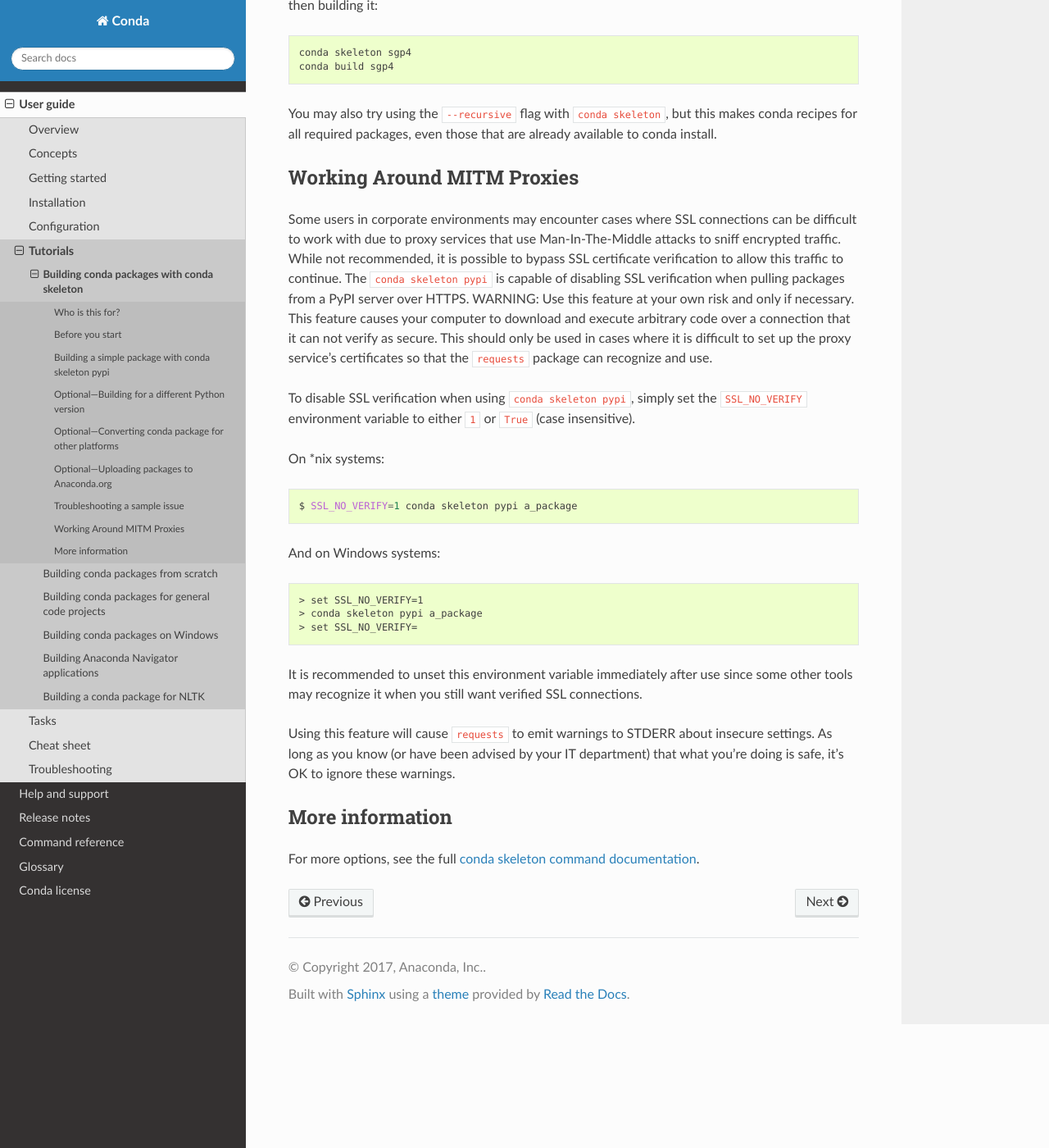
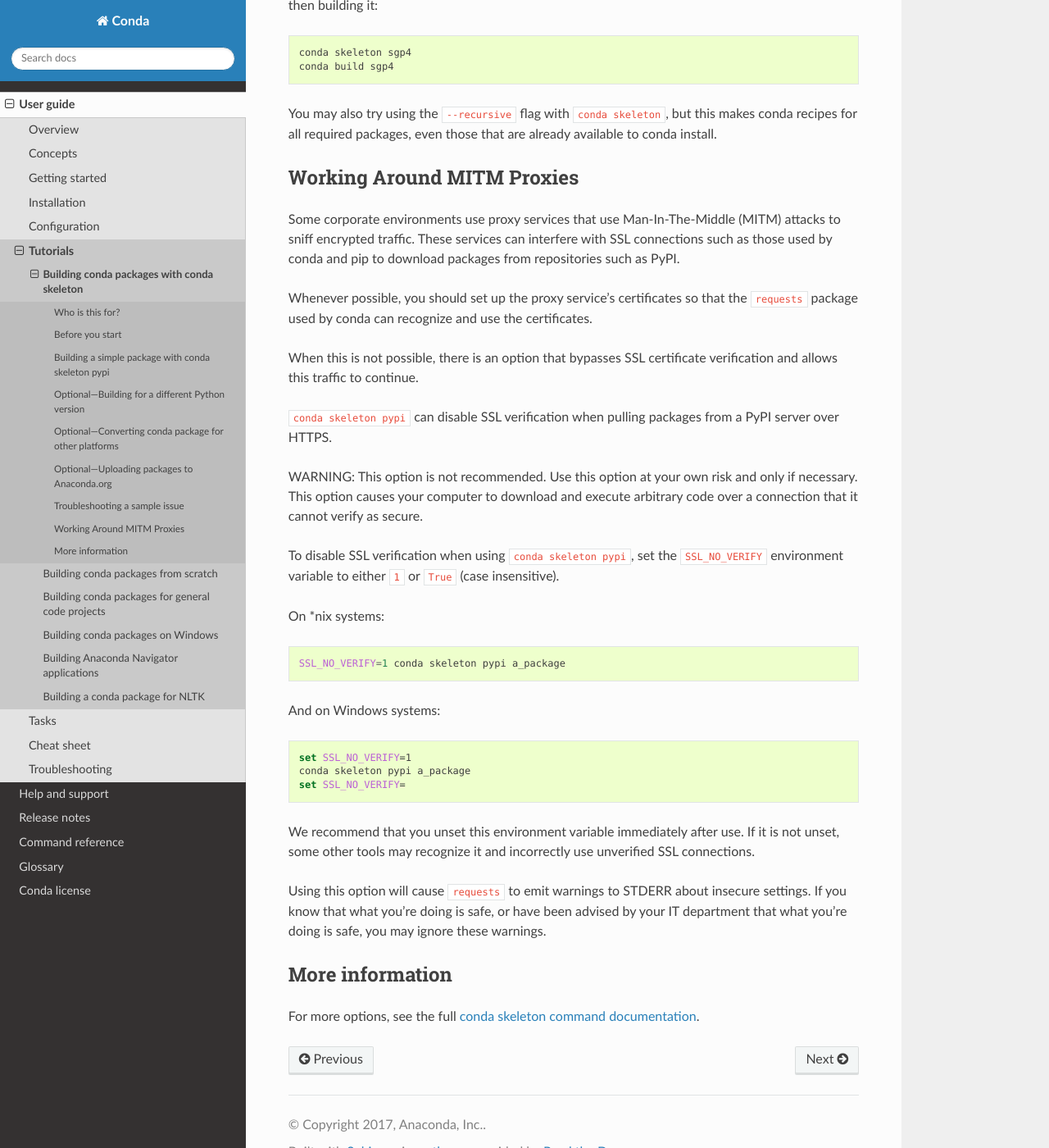
Before and after one commit to conda/conda-docs, a Sphinx documentation site: the page built from docs/source/user-guide/tutorials/build-pkgs-skeleton.rst, in a window 1280 px wide and 1400 px high, scrolled down 6045 px. Shown: the whole window at 82% size. Built offline with Sphinx 7.4.7 and the Read the Docs theme 2.0.0, drawn with Linux system fonts in a browser that asks for light colours.

Commit message:
update text
update text

```diff
--- a/docs/source/user-guide/tutorials/build-pkgs-skeleton.rst
+++ b/docs/source/user-guide/tutorials/build-pkgs-skeleton.rst
@@ -360,18 +360,25 @@ packages, even those that are already available to conda install.
 Working Around MITM Proxies
 ===========================
 
-Some users in corporate environments may encounter cases where SSL connections
-can be difficult to work with due to proxy services that use Man-In-The-Middle
-attacks to sniff encrypted traffic. While not recommended, it is possible to
-bypass SSL certificate verification to allow this traffic to continue. The
-``conda skeleton pypi`` is capable of disabling SSL verification when pulling
-packages from a PyPI server over HTTPS. WARNING: Use this feature at your own
-risk and only if necessary. This feature causes your computer to download and
-execute arbitrary code over a connection that it can not verify as secure. This
-should only be used in cases where it is difficult to set up the proxy service's
-certificates so that the ``requests`` package can recognize and use.
+Some corporate environments use proxy services that use Man-In-The-Middle
+(MITM) attacks to sniff encrypted traffic. These services can interfere with
+SSL connections such as those used by conda and pip to download packages from
+repositories such as PyPI.
 
-To disable SSL verification when using ``conda skeleton pypi``, simply set the
+Whenever possible, you should set up the proxy service's certificates so that
+the ``requests`` package used by conda can recognize and use the certificates.
+
+When this is not possible, there is an option that bypasses SSL certificate
+verification and allows this traffic to continue.
+
+``conda skeleton pypi`` can disable SSL verification when pulling packages
+from a PyPI server over HTTPS.
+
+WARNING: This option is not recommended. Use this option at your own risk and
+only if necessary. This option causes your computer to download and execute
+arbitrary code over a connection that it cannot verify as secure.
+
+To disable SSL verification when using ``conda skeleton pypi``, set the
 ``SSL_NO_VERIFY`` environment variable to either ``1`` or ``True`` (case
 insensitive).
 
@@ -379,22 +386,24 @@ On \*nix systems:
 
 .. code-block:: bash
 
-    $ SSL_NO_VERIFY=1 conda skeleton pypi a_package
+    SSL_NO_VERIFY=1 conda skeleton pypi a_package
 
 And on Windows systems:
 
 .. code-block:: batch
 
-    > set SSL_NO_VERIFY=1
-    > conda skeleton pypi a_package
-    > set SSL_NO_VERIFY=
+    set SSL_NO_VERIFY=1
+    conda skeleton pypi a_package
+    set SSL_NO_VERIFY=
 
-It is recommended to unset this environment variable immediately after use since
-some other tools may recognize it when you still want verified SSL connections.
+We recommend that you unset this environment variable immediately after use.
+If it is not unset, some other tools may recognize it and incorrectly use
+unverified SSL connections.
 
-Using this feature will cause ``requests`` to emit warnings to STDERR about
-insecure settings. As long as you know (or have been advised by your IT
-department) that what you're doing is safe, it's OK to ignore these warnings.
+Using this option will cause ``requests`` to emit warnings to STDERR about
+insecure settings. If you know that what you're doing is safe, or have been
+advised by your IT department that what you're doing is safe, you may ignore
+these warnings.
 
 
 .. _`help1`:
```
